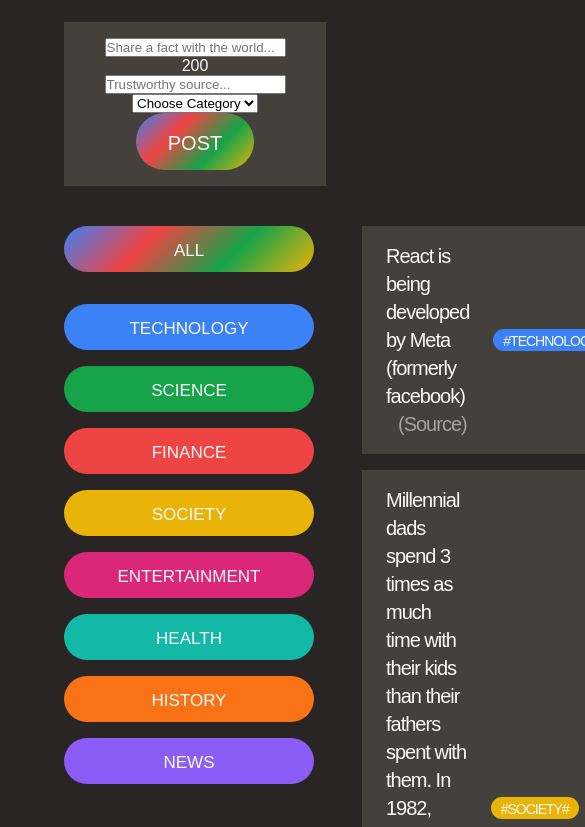
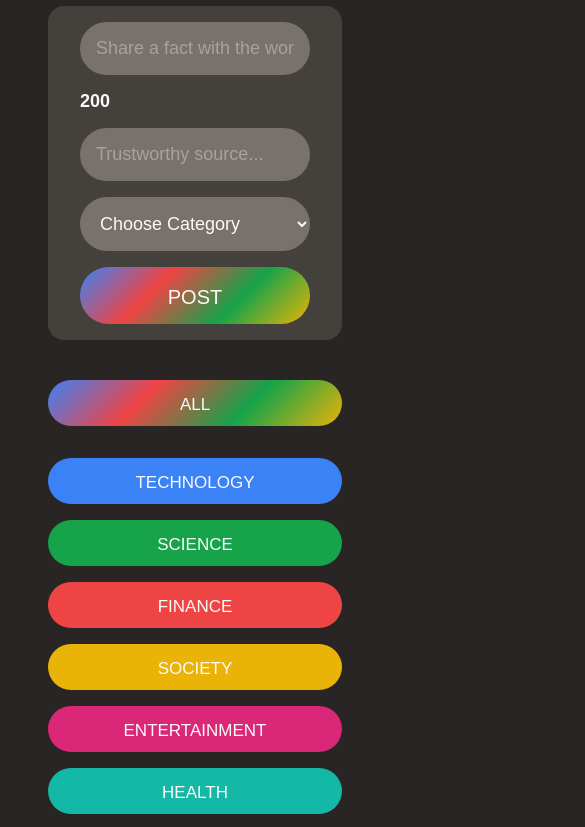
Before and after one commit to PrinceAyo1/Build-a-Full-Stack-Web-App-in-a-Weekend, a plain HTML site: page starter-files/index.html in a window 390 px wide. Shown: the part 156-983 px from the top of the page, 585 px wide, since content can reach past the window. Drawn offline with Linux system fonts and the light colour scheme; a web font is replaced by a local one.

Commit message:
'Back to Basics'. styled form elements, made layout responsive/adaptive, finished frontend

```diff
--- a/starter-files/index.html
+++ b/starter-files/index.html
@@ -136,7 +136,7 @@
               </p>
 
               <span class="tag" style="background-color: #3b82f6"
-                >#technology#</span
+                >technology</span
               >
               <div class="vote-buttons">
                 <button>👍🏾24</button>
@@ -157,9 +157,7 @@
                   >(Source)</a
                 >
               </p>
-              <span class="tag" style="background-color: #eab308"
-                >#society#</span
-              >
+              <span class="tag" style="background-color: #eab308">society</span>
               <div class="vote-buttons">
                 <button>👍🏾11</button>
                 <button>🤯2</button>
--- a/starter-files/style.css
+++ b/starter-files/style.css
@@ -25,17 +25,16 @@ body {
   justify-content: space-between;
 }
 
-.fact-form {
-  background-color: #44403c;
-  margin-bottom: 40px;
-  padding: 16px 40px;
-  text-align: center;
-}
-
 .main {
   display: grid;
   grid-template-columns: 250px 1fr;
   gap: 48px;
+}
+
+@media (max-width: 900px) {
+  .main {
+    grid-template-columns: 1fr;
+  }
 }
 /* ELEMENTS */
 .logo {
@@ -65,10 +64,18 @@ h1 {
   margin-bottom: 16px;
   padding: 16px 24px;
   letter-spacing: -1px;
+  border-radius: 16px;
 
   display: flex;
   align-items: center;
   gap: 24px;
+}
+@media (max-width: 1200px) {
+  .fact {
+    flex-direction: column;
+    align-items: flex-end;
+    gap: 12px;
+  }
 }
 .tag {
   text-transform: uppercase;
@@ -151,3 +158,50 @@ ul {
   width: 100%;
   background-image: none;
 }
+
+/* FORM */
+.fact-form {
+  background-color: #44403c;
+  margin-bottom: 40px;
+  padding: 16px 32px;
+  display: flex;
+  align-items: center;
+  gap: 16px;
+  border-radius: 16px;
+}
+
+.fact-form input,
+.fact-form select {
+  background-color: #78716c;
+  border: none;
+  border-radius: 100px;
+  padding: 16px;
+  font-size: 18px;
+  color: inherit;
+  font-family: inherit;
+}
+.fact-form input::placeholder {
+  color: #a8a29e;
+}
+.fact-form input:first-child {
+  flex-grow: 1;
+}
+.fact-form span {
+  font-weight: 600;
+  font-size: 18px;
+  margin-right: 18px;
+}
+
+@media (max-width: 1000px) {
+  body {
+    padding: 32px 48px;
+  }
+  .fact-form {
+    flex-direction: column;
+    align-items: stretch;
+  }
+  .fact-form input,
+  .fact-form select {
+    width: auto;
+  }
+}
```
